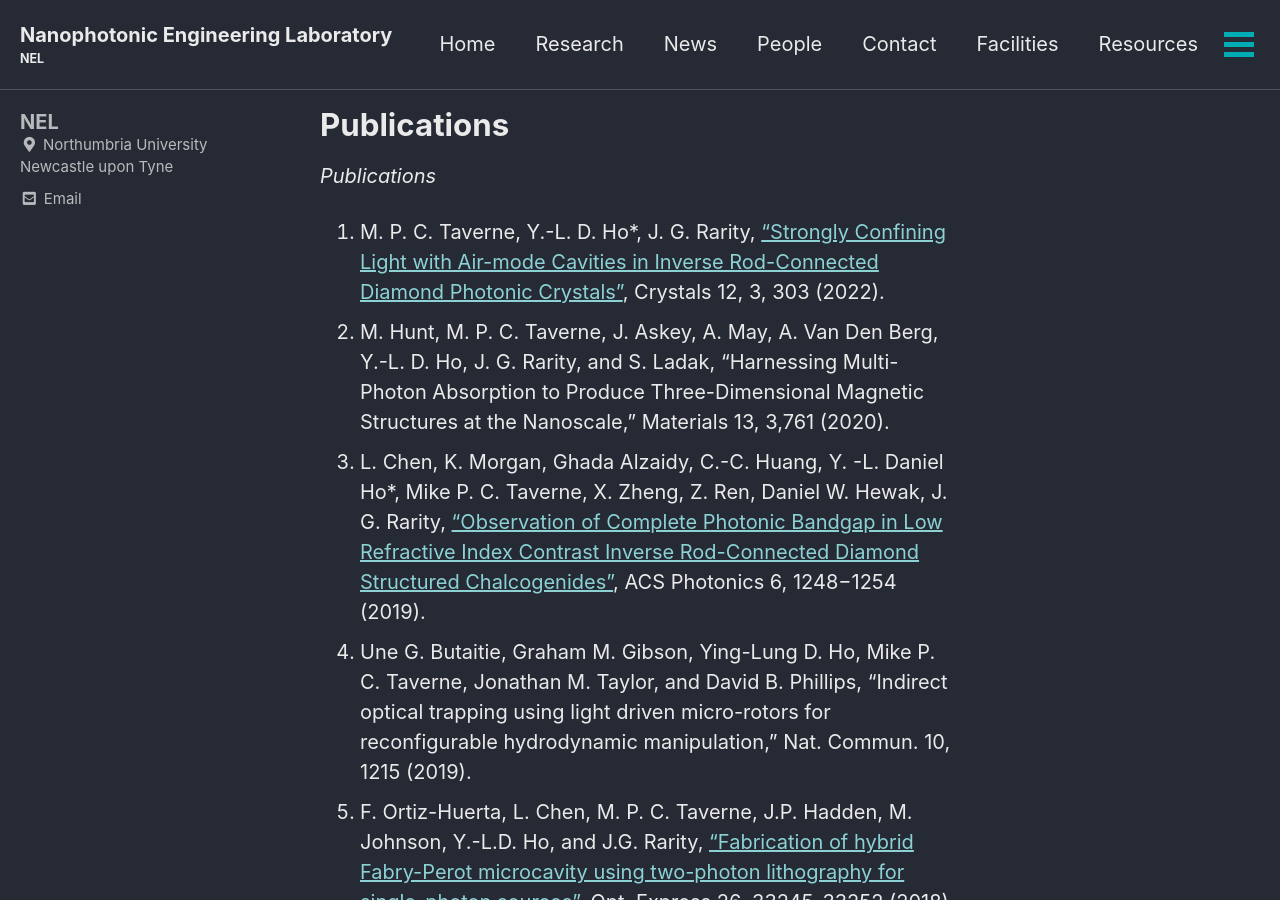
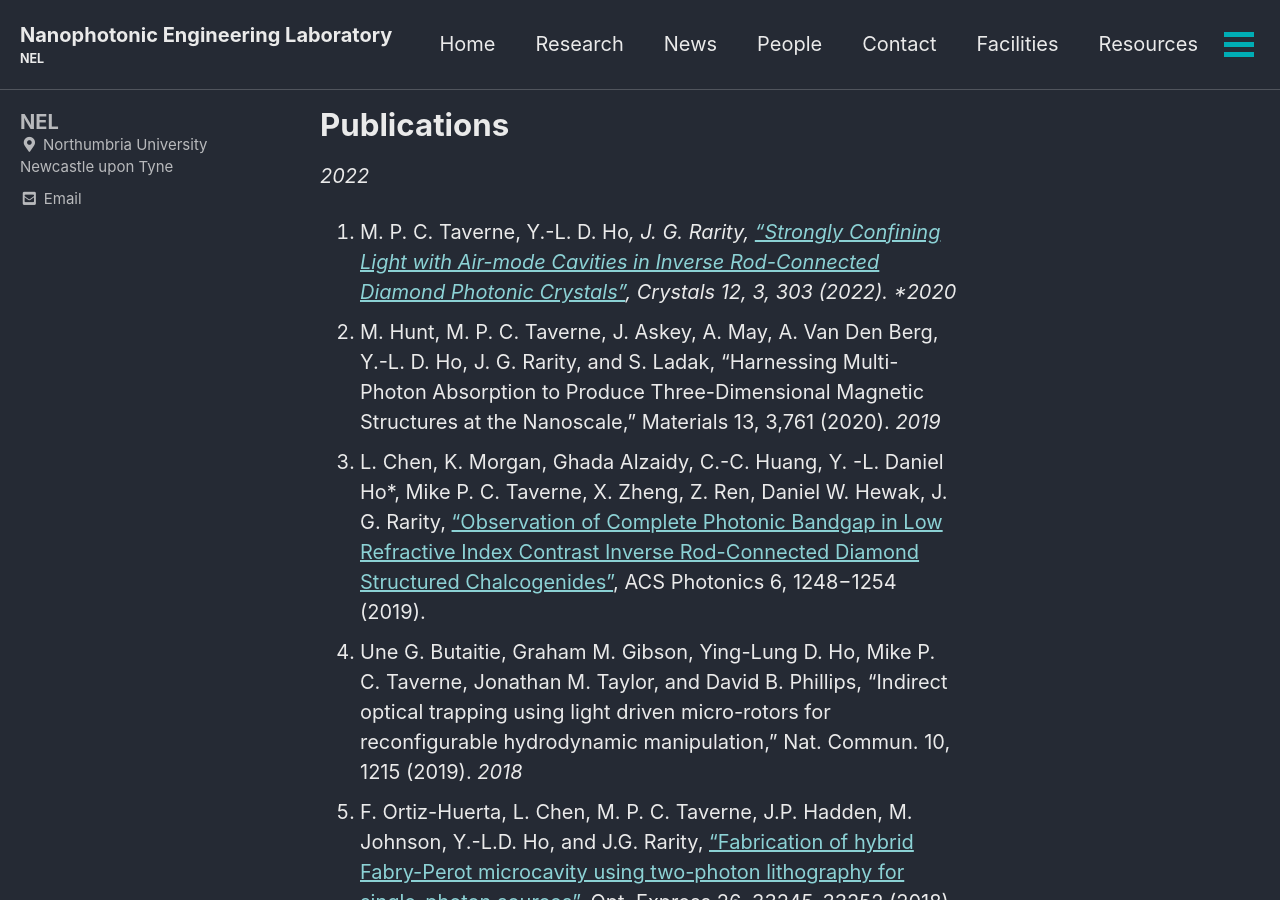
Before and after one commit to qubits/nanophotonicenglab.github.io, a Jekyll site: the page built from _pages/Publications.md, in a window 1280 px wide and 900 px high. Built offline with Jekyll 4.4.1, drawn with Linux system fonts in a browser that asks for light colours; cached includes are drawn as plain includes.

Commit message:
Update Publications.md

```diff
--- a/_pages/Publications.md
+++ b/_pages/Publications.md
@@ -5,12 +5,14 @@ permalink: /Publications/
 author_profile: true
 comments: true
 ---
-*Publications*
-
+*2022*
 1. M. P. C. Taverne, Y.-L. D. Ho*, J. G. Rarity, [“Strongly Confining Light with Air-mode Cavities in Inverse Rod-Connected Diamond Photonic Crystals”](https://doi.org/10.3390/cryst12030303), Crystals 12, 3, 303 (2022).
+*2020*
 2. M. Hunt, M. P. C. Taverne, J. Askey, A. May, A. Van Den Berg, Y.-L. D. Ho, J. G. Rarity, and S. Ladak, “Harnessing Multi-Photon Absorption to Produce Three-Dimensional Magnetic Structures at the Nanoscale,” Materials 13, 3,761 (2020).
+*2019*
 3. L. Chen, K. Morgan, Ghada Alzaidy, C.-C. Huang, Y. -L. Daniel Ho*, Mike P. C. Taverne, X. Zheng, Z. Ren, Daniel W. Hewak, J. G. Rarity, [“Observation of Complete Photonic Bandgap in Low Refractive Index Contrast Inverse Rod-Connected Diamond Structured Chalcogenides”](https://doi.org/10.1021/acsphotonics.9b00184), ACS Photonics 6, 1248−1254 (2019).
 5.	Une G. Butaitie, Graham M. Gibson, Ying-Lung D. Ho, Mike P. C. Taverne, Jonathan M. Taylor, and David B. Phillips, “Indirect optical trapping using light driven micro-rotors for reconfigurable hydrodynamic manipulation,” Nat. Commun. 10, 1215 (2019).
+*2018*
 6. F. Ortiz-Huerta, L. Chen, M. P. C.  Taverne, J.P. Hadden, M. Johnson, Y.-L.D. Ho, and J.G. Rarity, ["Fabrication of hybrid Fabry-Perot microcavity using two-photon lithography for single-photon sources"](https://doi.org/10.1364/OE.26.033245), Opt. Express 26, 33245-33252 (2018).
 7. J.-D. Lin, Y.-L. D. Ho*, L. Chen, M. Lopez-Garcia, S.-A. Jiang, M. P. C. Taverne, C.-R. Lee, and J. G. Rarity, [“Microstructure-Stabilized Blue Phase Liquid Crystals”](https://doi.org/10.1021/acsomega.8b01749) ACS Omega 3, 15435–15441 (2018).
 8. M. P. C. Taverne, Y.-L. D. Ho*, X. Zheng, L.-F. Chen, C.-H. N. Fang, and J. G. Rarity, [“Strong Light Confinement in Rod-Connected Diamond Photonic Crystals”](https://doi.org/10.1364/OL.43.005202) Opt. Lett. 43, 5202- 5205 (2018).
```
